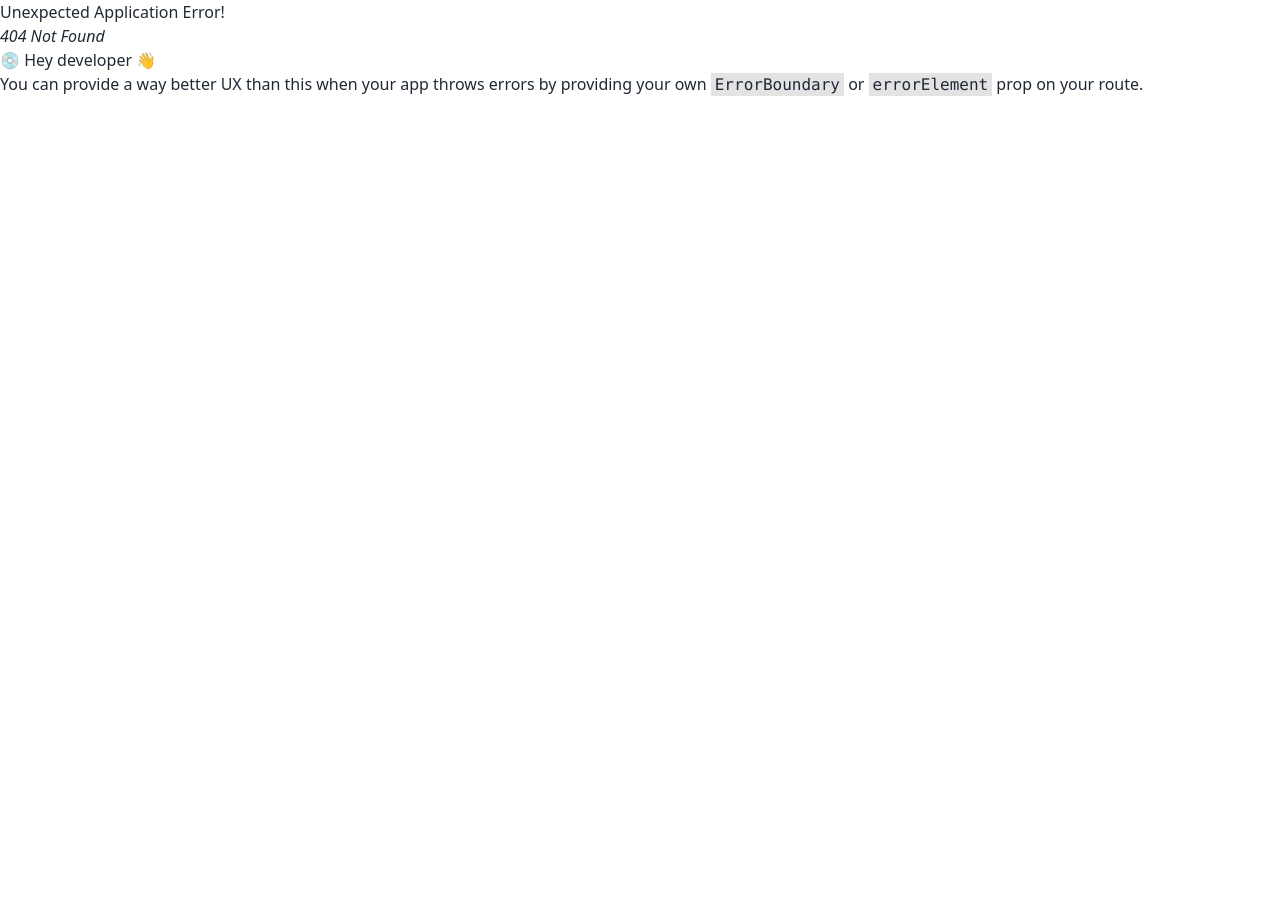
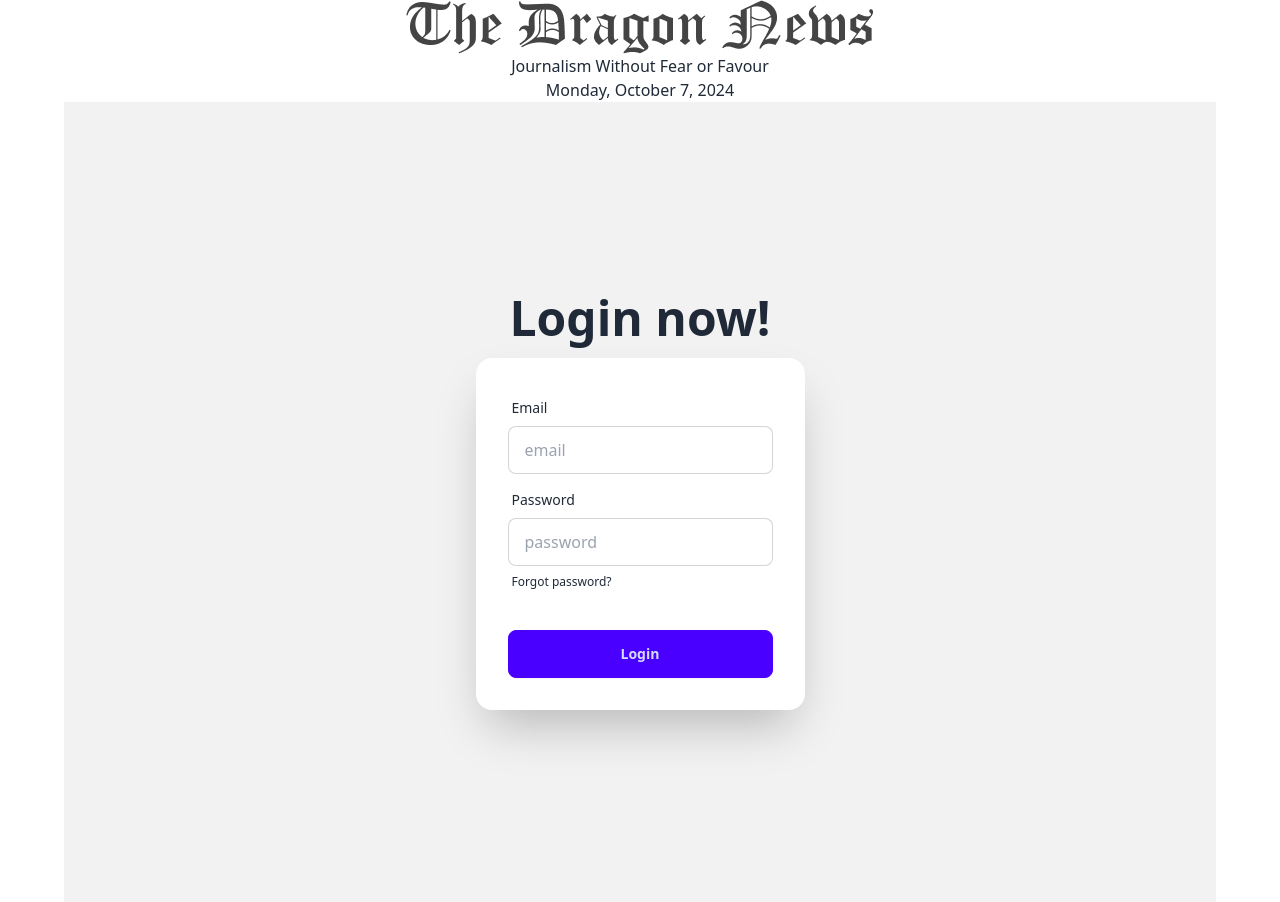
Before and after one commit to jewelhasan007/react-dragon-news, a React (Vite) app: page /login in a window 1280 px wide. Before the commit this address had no page. Before the commit the page ends 800 px from the top, so only its background shows below. Built offline with nearby package versions, Linux system fonts and the light colour scheme.

Commit message:
firebase config

```diff
--- a/package.json
+++ b/package.json
@@ -10,6 +10,7 @@
     "preview": "vite preview"
   },
   "dependencies": {
+    "firebase": "^10.14.1",
     "localforage": "^1.10.0",
     "match-sorter": "^6.3.4",
     "moment": "^2.30.1",
--- a/src/components/contextAPI/ContextAPI.jsx
+++ b/src/components/contextAPI/ContextAPI.jsx
@@ -1,10 +1,14 @@
-import { createContext } from "react";
+import { createContext, useState } from "react";
 
 export const authContext = createContext(null);
 
 
 const ContextAPI = ({children}) => {
-const authInfo = {name: 'karim'}
+const [user, setUser] = useState([null])
+
+const authInfo = {
+    user,
+}
 
 
     return (
--- a/src/components/navbar/Navbar.jsx
+++ b/src/components/navbar/Navbar.jsx
@@ -47,7 +47,7 @@
             src="https://img.daisyui.com/images/stock/photo-1534528741775-53994a69daeb.webp" />
         </div>
       </div>
-    <a className="btn ">Login</a>
+   <Link to={'/login'}> <button className='btn btn-sm border-black'>Login</button> </Link>
   </div>
 </div>
         </div>
--- a/src/components/router/Router.jsx
+++ b/src/components/router/Router.jsx
@@ -4,6 +4,7 @@
 import Header from "../header/Header";
 import Navbar from "../Navbar/Navbar";
 import Hero_middle_details_show from "../hero/Hero_middle_details_show";
+import LogIn from "../users/LogIn";
 
 const router = createBrowserRouter([
     {
@@ -26,6 +27,10 @@
             path: "/news/:id",
             element: <Hero_middle_details_show></Hero_middle_details_show>,
         },
+        {
+            path: "/login",
+            element: <LogIn></LogIn>,
+        },
 
       ]
     },
--- /dev/null
+++ b/src/components/users/LogIn.jsx
@@ -0,0 +1,39 @@
+
+const LogIn = () => {
+    return (
+        <div>
+            <div className="hero bg-base-200 min-h-screen">
+  <div className="hero-content flex-col ">
+    <div className="text-center lg:text-left">
+      <h1 className="text-5xl font-bold">Login now!</h1>
+
+    </div>
+    <div className="card bg-base-100 w-full max-w-sm shrink-0 shadow-2xl">
+      <form className="card-body">
+        <div className="form-control">
+          <label className="label">
+            <span className="label-text">Email</span>
+          </label>
+          <input type="email" placeholder="email" className="input input-bordered" required />
+        </div>
+        <div className="form-control">
+          <label className="label">
+            <span className="label-text">Password</span>
+          </label>
+          <input type="password" placeholder="password" className="input input-bordered" required />
+          <label className="label">
+            <a href="#" className="label-text-alt link link-hover">Forgot password?</a>
+          </label>
+        </div>
+        <div className="form-control mt-6">
+          <button className="btn btn-primary">Login</button>
+        </div>
+      </form>
+    </div>
+  </div>
+</div>
+        </div>
+    );
+};
+
+export default LogIn;
--- /dev/null
+++ b/src/firebase.config.js
@@ -0,0 +1,17 @@
+// Import the functions you need from the SDKs you need
+import { initializeApp } from "firebase/app";
+// TODO: Add SDKs for Firebase products that you want to use
+// https://firebase.google.com/docs/web/setup#available-libraries
+
+// Your web app's Firebase configuration
+const firebaseConfig = {
+  apiKey: "AIzaSyCJwhSjB9c0RrF9O9OPhb8NMyrAVzoXCDU",
+  authDomain: "react-dragon-news-838ef.firebaseapp.com",
+  projectId: "react-dragon-news-838ef",
+  storageBucket: "react-dragon-news-838ef.appspot.com",
+  messagingSenderId: "165759593018",
+  appId: "1:165759593018:web:4de3ba9f90d51365a72303"
+};
+
+// Initialize Firebase
+const app = initializeApp(firebaseConfig);
```
Also changed, not shown: 1 other file (tests, documents, lock files or other folders).
